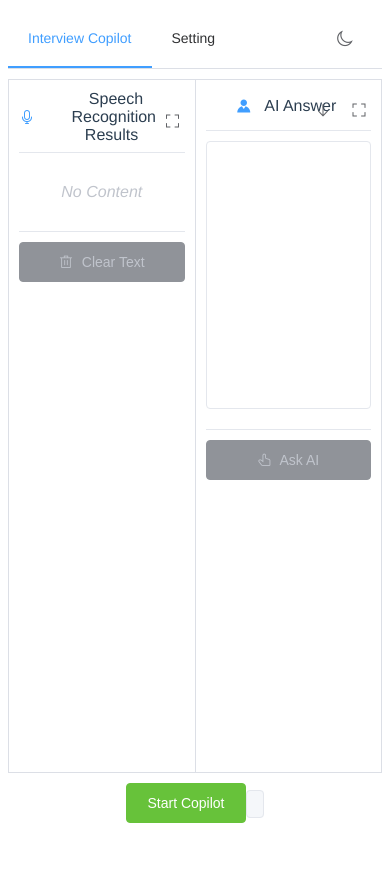
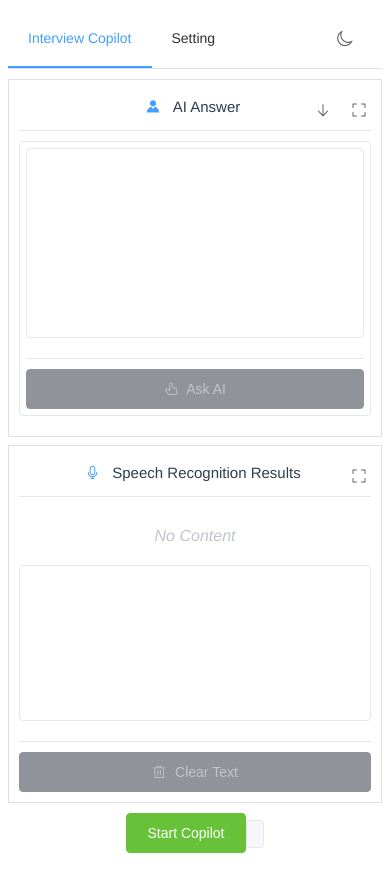
Before and after one commit to gilbert-legion/groqai, a Vue app: page /#/ in a window 390 px wide. Built offline with nearby package versions, Linux system fonts and the light colour scheme.

Commit message:
Update HomeView.vue

```diff
--- a/src/views/HomeView.vue
+++ b/src/views/HomeView.vue
@@ -1,28 +1,6 @@
 <template>
   <div class="homeview_container">
-    <div class="center_container">
-      <div class="box" :class="{ 'maximized': isAsrMaximized }">
-        <div class="func_desc">
-          <i class="el-icon-microphone"></i>
-          Speech Recognition Results
-          <el-button
-            class="maximize-btn"
-            :icon="isAsrMaximized ? 'el-icon-minus' : 'el-icon-full-screen'"
-            @click="toggleAsrMaximize"
-            size="mini"
-            type="text"
-            aria-label="Toggle maximize speech panel"
-            :title="isAsrMaximized ? 'Minimize Speech Panel' : 'Maximize Speech Panel'"
-          ></el-button>
-        </div>
-        <div v-if="!currentText" class="no-content-text">No Content</div>
-        <div class="asr_content scrollable-panel">{{ currentText }}</div>
-        <div class="single_part_bottom_bar">
-          <el-button icon="el-icon-delete" :disabled="!currentText" @click="clearASRContent">
-            Clear Text
-          </el-button>
-        </div>
-      </div>
+    <div class="center_container vertical-panels">
       <div
         class="box ai-panel"
         :class="{
@@ -30,7 +8,6 @@
           'ai-minimized': isAiMinimized,
           'hidden': isAsrMaximized
         }"
-        style="border-left: none;"
       >
         <div class="func_desc">
           <i class="el-icon-s-custom"></i>
@@ -68,6 +45,28 @@
             </div>
           </div>
         </transition>
+      </div>
+      <div class="box" :class="{ 'maximized': isAsrMaximized }">
+        <div class="func_desc">
+          <i class="el-icon-microphone"></i>
+          Speech Recognition Results
+          <el-button
+            class="maximize-btn"
+            :icon="isAsrMaximized ? 'el-icon-minus' : 'el-icon-full-screen'"
+            @click="toggleAsrMaximize"
+            size="mini"
+            type="text"
+            aria-label="Toggle maximize speech panel"
+            :title="isAsrMaximized ? 'Minimize Speech Panel' : 'Maximize Speech Panel'"
+          ></el-button>
+        </div>
+        <div v-if="!currentText" class="no-content-text">No Content</div>
+        <div class="asr_content scrollable-panel">{{ currentText }}</div>
+        <div class="single_part_bottom_bar">
+          <el-button icon="el-icon-delete" :disabled="!currentText" @click="clearASRContent">
+            Clear Text
+          </el-button>
+        </div>
       </div>
     </div>
     <div class="title_function_bar">
@@ -321,6 +320,81 @@ async function sleep(ms) {
   transition: height 0.3s cubic-bezier(.4,0,.2,1);
 }
 
+.center_container.vertical-panels {
+  flex-grow: 1;
+  display: flex;
+  flex-direction: column;
+  height: calc(100vh - 150px);
+  gap: 16px;
+  min-height: 0;
+}
+
+.box,
+.ai-panel {
+  min-height: 0;
+  min-width: 0;
+  display: flex;
+  flex-direction: column;
+}
+
+.ai-panel-content,
+.asr_content.scrollable-panel,
+.ai_result_content.scrollable-panel {
+  flex: 1 1 auto;
+  min-height: 100px;
+  max-height: 250px;
+  overflow-y: auto;
+  margin-bottom: 10px;
+  padding: 8px;
+  border-radius: 4px;
+  border: 1px solid var(--border-light);
+  background: var(--panel-bg);
+  transition: background 0.3s, color 0.3s;
+  -webkit-overflow-scrolling: touch; /* Smooth scrolling for mobile */
+}
+
+/* Custom scrollbars for Android Chrome/Edge/Firefox */
+.scrollable-panel::-webkit-scrollbar {
+  width: 8px;
+  background: var(--bg-secondary);
+}
+.scrollable-panel::-webkit-scrollbar-thumb {
+  background: var(--border-color);
+  border-radius: 4px;
+}
+.scrollable-panel::-webkit-scrollbar-thumb:hover {
+  background: var(--button-primary);
+}
+.scrollable-panel {
+  scrollbar-width: thin;
+  scrollbar-color: var(--border-color) var(--bg-secondary);
+}
+
+/* Responsive: stack panels and allow more height for scrolling on small screens */
+@media (max-width: 600px) {
+  .center_container.vertical-panels {
+    height: calc(100vh - 120px);
+    gap: 8px;
+  }
+  .ai-panel-content,
+  .asr_content.scrollable-panel,
+  .ai_result_content.scrollable-panel {
+    min-height: 80px;
+    max-height: 35vh;
+    font-size: 15px;
+    padding: 6px;
+  }
+  .func_desc {
+    font-size: 15px;
+    min-height: 28px;
+    padding-bottom: 4px;
+  }
+  .single_part_bottom_bar {
+    margin-top: 6px;
+    padding-top: 6px;
+  }
+}
+
 .box {
   flex: 1;
   border: 1px solid var(--panel-border);
@@ -342,6 +416,9 @@ async function sleep(ms) {
 .ai-panel {
   transition: all 0.3s cubic-bezier(.4,0,.2,1);
   position: relative;
+  margin-bottom: 0;
+  /* Remove border-left if present from previous layout */
+  border-left: 1px solid var(--panel-border);
 }
 
 .ai-panel.ai-maximized {
@@ -457,7 +534,8 @@ async function sleep(ms) {
   min-height: 100px;
 }
 
-.ai_result_content.scrollable-panel {
+.ai_result_content.scrollable-panel,
+.asr_content.scrollable-panel {
   flex: 1 1 auto;
   min-height: 100px;
   max-height: 250px;
@@ -470,6 +548,7 @@ async function sleep(ms) {
   transition: background 0.3s, color 0.3s;
 }
 
+/* Custom scrollbars (already present in your code) */
 .scrollable-panel::-webkit-scrollbar {
   width: 8px;
   background: var(--bg-secondary);
@@ -481,8 +560,6 @@ async function sleep(ms) {
 .scrollable-panel::-webkit-scrollbar-thumb:hover {
   background: var(--button-primary);
 }
-
-/* For Firefox */
 .scrollable-panel {
   scrollbar-width: thin;
   scrollbar-color: var(--border-color) var(--bg-secondary);
```
